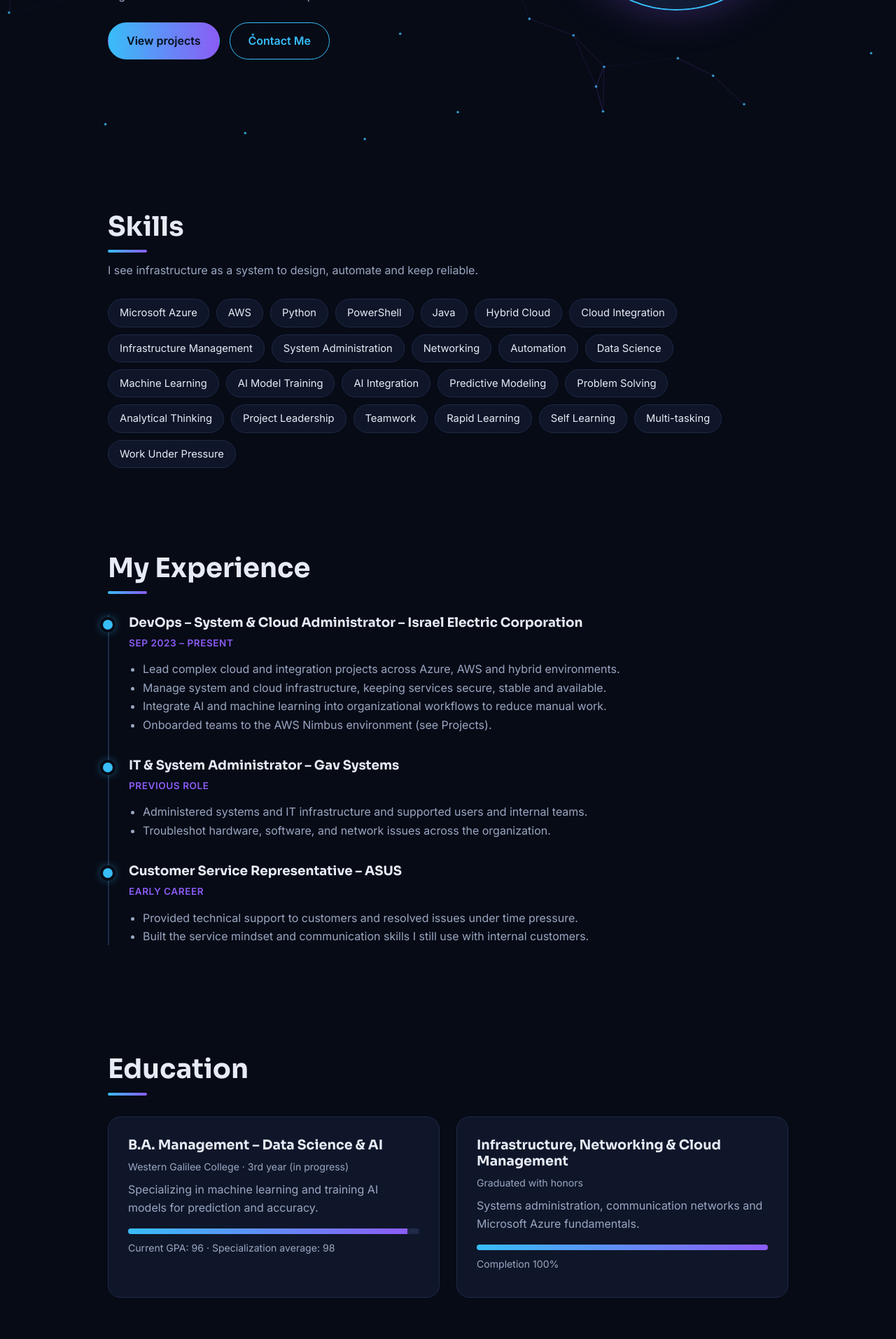
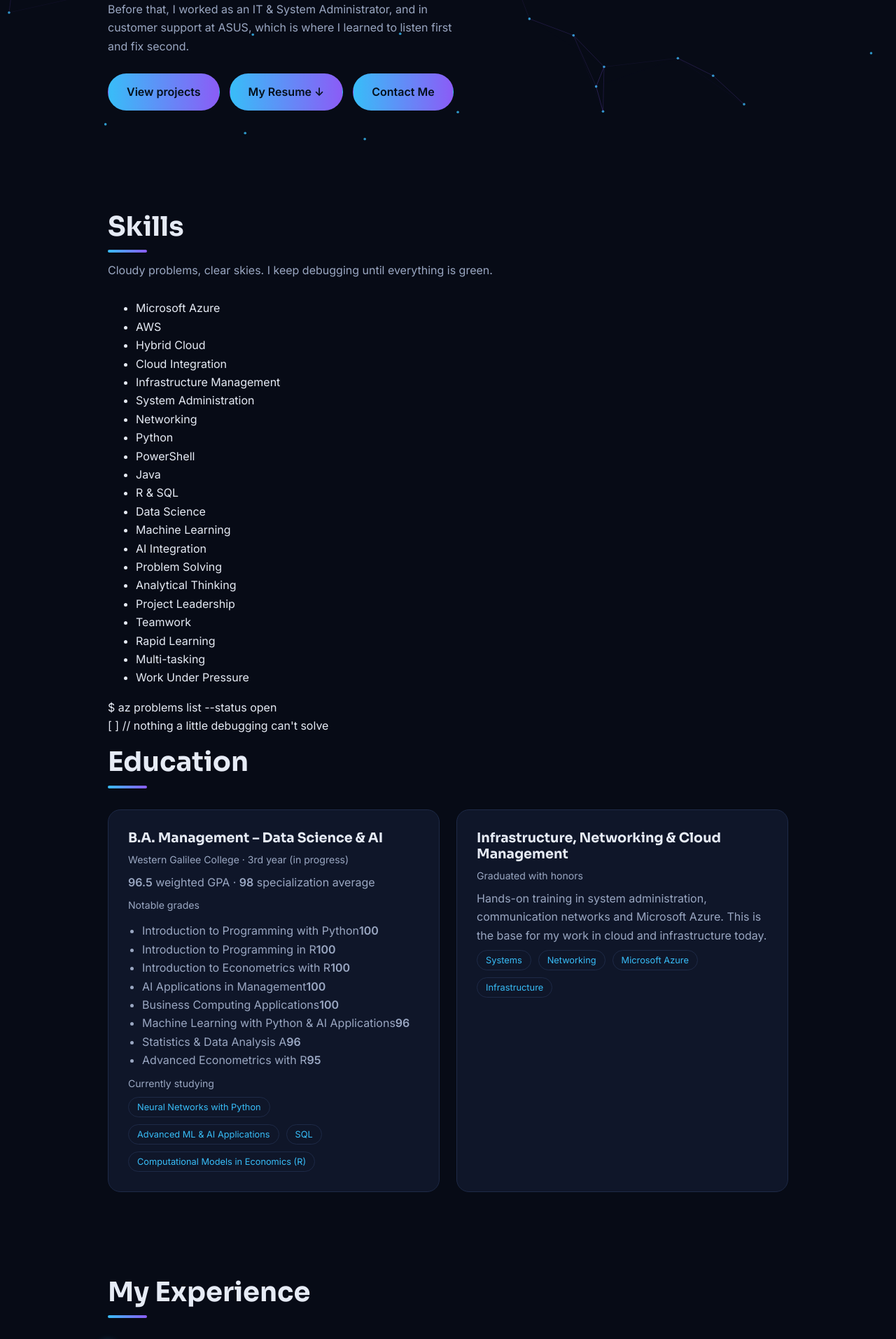
Before and after one commit to danieloren-music/daniel-portfolio, a Flask app: page / in a window 1280 px wide. Shown: the part 595-2509 px from the top of the page at 70% size. Run offline with Flask 3, Linux system fonts and the light colour scheme.

Commit message:
Add files via upload

```diff
--- a/templates/index.html
+++ b/templates/index.html
@@ -1,13 +1,14 @@
 <!doctype html>
-<html lang="en">
+<html lang="en" data-theme="dark">
 <head>
 <meta charset="utf-8">
 <meta name="viewport" content="width=device-width, initial-scale=1">
 <title>Daniel Oren | DevOps & Cloud Engineer</title>
 <meta name="description" content="Daniel Oren – DevOps, System & Cloud Administrator at Israel Electric Corporation. Azure and AWS specialist, hybrid cloud, and AI/ML integration.">
+<script>try{document.documentElement.dataset.theme=localStorage.getItem('theme')||'dark'}catch(e){}</script>
 <link rel="preconnect" href="https://fonts.googleapis.com">
 <link rel="preconnect" href="https://fonts.gstatic.com" crossorigin>
-<link href="https://fonts.googleapis.com/css2?family=Sora:wght@500;700;800&family=Inter:wght@400;500;600&display=swap" rel="stylesheet">
+<link href="https://fonts.googleapis.com/css2?family=Sora:wght@500;700;800&family=Inter:wght@400;500;600&family=JetBrains+Mono:wght@500&display=swap" rel="stylesheet">
 <link rel="stylesheet" href="{{ url_for('static', filename='css/style.css') }}">
 </head>
 <body>
@@ -15,12 +16,19 @@
 
 <header class="nav">
   <a class="logo" href="#home">Daniel Oren</a>
-  <button class="burger" id="burger" aria-label="Menu" aria-expanded="false">☰</button>
   <nav id="menu">
     <a href="#home">Home</a><a href="#about">About</a><a href="#experience">Experience</a>
-    <a href="#education">Education</a><a href="#projects">Projects</a><a href="#contact">Contact Me</a>
-    <a href="https://www.linkedin.com/in/daniel-oren-002271195/" target="_blank" rel="noopener">LinkedIn</a>
+    <a href="#projects">Projects</a><a href="#contact">Contact Me</a>
   </nav>
+  <div class="tools">
+    <!-- TODO: replace GitHub username and phone number -->
+    <a href="https://www.linkedin.com/in/daniel-oren-002271195/" target="_blank" rel="noopener" aria-label="LinkedIn"><svg viewBox="0 0 24 24"><rect x="3" y="3" width="18" height="18" rx="3"/><path d="M8 11v6M8 7.5v.01M12 17v-6m0 3c0-2 1.5-3 3-3s2 1 2 3v3"/></svg></a>
+    <a href="https://github.com/YOUR-GITHUB-USERNAME" target="_blank" rel="noopener" aria-label="GitHub"><svg viewBox="0 0 24 24"><path d="M9 19c-4.3 1.4-4.3-2.5-6-3m12 5v-3.5c0-1 .1-1.4-.5-2 2.8-.3 5.5-1.4 5.5-6a4.6 4.6 0 0 0-1.3-3.2 4.2 4.2 0 0 0-.1-3.2s-1.1-.3-3.5 1.3a12 12 0 0 0-6.2 0C6.5 2.8 5.4 3.1 5.4 3.1a4.2 4.2 0 0 0-.1 3.2A4.6 4.6 0 0 0 4 9.5c0 4.6 2.7 5.7 5.5 6-.6.6-.6 1.2-.5 2V21"/></svg></a>
+    <a href="mailto:danieloren1234@gmail.com" aria-label="Email"><svg viewBox="0 0 24 24"><rect x="3" y="5" width="18" height="14" rx="2"/><path d="m3 7 9 6 9-6"/></svg></a>
+    <a href="tel:+972500000000" aria-label="Phone"><svg viewBox="0 0 24 24"><path d="M5 4h4l2 5-2.5 1.5a11 11 0 0 0 5 5L15 13l5 2v4a2 2 0 0 1-2 2A16 16 0 0 1 3 6a2 2 0 0 1 2-2z"/></svg></a>
+    <button id="theme" aria-label="Switch light / dark mode" title="Switch light / dark mode"></button>
+    <button class="burger" id="burger" aria-label="Menu" aria-expanded="false">☰</button>
+  </div>
 </header>
 
 <main>
@@ -28,27 +36,58 @@
   <div class="hero-text">
     <h1>Hi, I'm Daniel Oren.</h1>
     <h2>DevOps · System &amp; Cloud Engineer</h2>
-    <p>I'm a DevOps, System and Cloud Administrator at Israel Electric Corporation with about 4 years of hands-on experience, and a third-year Management student specializing in Data Science and AI.</p>
-    <p>I specialize in Azure and AWS, and I lead complex cloud, integration and hybrid-environment projects. I also bring AI and machine learning into the organization to automate work and improve service.</p>
+    <p>I'm a DevOps, System and Cloud Administrator at <em class="hl">Israel Electric Corporation</em> with about 4 years of hands-on experience, and a third-year Management student specializing in Data Science and AI (GPA 96.5).</p>
+    <p>I specialize in <em class="hl">Azure and AWS</em>, leading complex cloud, integration and hybrid-environment projects. I also bring <em class="hl">AI and machine learning</em> into the organization to automate work, improve reliability and cut manual effort.</p>
+    <p>Before that, I worked as an IT &amp; System Administrator, and in customer support at ASUS, which is where I learned to listen first and fix second.</p>
     <div class="btns">
       <a class="btn primary" href="#projects">View projects</a>
-      <a class="btn" href="#contact">Contact Me</a>
+      <a class="btn primary" href="{{ url_for('static', filename='Daniel_Oren_CV.pdf') }}" download>My Resume ↓</a>
+      <a class="btn primary" href="#contact">Contact Me</a>
     </div>
   </div>
-  <div class="avatar" role="img" aria-label="Daniel Oren">DO</div>
+  <div class="photo"><img src="{{ url_for('static', filename='images/daniel.jpg') }}" alt="Daniel Oren"></div>
 </section>
 
 <section id="about">
   <h2 class="title">Skills</h2>
-  <p class="lead">I see infrastructure as a system to design, automate and keep reliable.</p>
-  <ul class="chips">
-    <li>Microsoft Azure</li><li>AWS</li><li>Python</li><li>PowerShell</li><li>Java</li>
-    <li>Hybrid Cloud</li><li>Cloud Integration</li><li>Infrastructure Management</li><li>System Administration</li>
-    <li>Networking</li><li>Automation</li><li>Data Science</li><li>Machine Learning</li>
-    <li>AI Model Training</li><li>AI Integration</li><li>Predictive Modeling</li>
-    <li>Problem Solving</li><li>Analytical Thinking</li><li>Project Leadership</li><li>Teamwork</li>
-    <li>Rapid Learning</li><li>Self Learning</li><li>Multi-tasking</li><li>Work Under Pressure</li>
+  <p class="lead">Cloudy problems, clear skies. I keep debugging until everything is green.</p>
+  <ul class="clouds">
+    <li class="c1"><span>Microsoft Azure</span></li><li class="c1"><span>AWS</span></li><li class="c1"><span>Hybrid Cloud</span></li>
+    <li class="c1"><span>Cloud Integration</span></li><li class="c1"><span>Infrastructure Management</span></li><li class="c1"><span>System Administration</span></li><li class="c1"><span>Networking</span></li>
+    <li class="c2"><span>Python</span></li><li class="c2"><span>PowerShell</span></li><li class="c2"><span>Java</span></li>
+    <li class="c2"><span>R &amp; SQL</span></li><li class="c2"><span>Data Science</span></li><li class="c2"><span>Machine Learning</span></li><li class="c2"><span>AI Integration</span></li>
+    <li class="c3"><span>Problem Solving</span></li><li class="c3"><span>Analytical Thinking</span></li><li class="c3"><span>Project Leadership</span></li>
+    <li class="c3"><span>Teamwork</span></li><li class="c3"><span>Rapid Learning</span></li><li class="c3"><span>Multi-tasking</span></li><li class="c3"><span>Work Under Pressure</span></li>
   </ul>
+  <p class="term">$ az problems list --status open<br>[ ] <span>// nothing a little debugging can't solve</span></p>
+
+  <h2 class="title edu">Education</h2>
+  <div class="cards">
+    <article class="card">
+      <h3>B.A. Management – Data Science &amp; AI</h3>
+      <p class="meta">Western Galilee College · 3rd year (in progress)</p>
+      <p class="score"><b>96.5</b> weighted GPA <span>·</span> <b>98</b> specialization average</p>
+      <p class="meta sub">Notable grades</p>
+      <ul class="grades">
+        <li><span>Introduction to Programming with Python</span><b>100</b><i style="--w:100%"></i></li>
+        <li><span>Introduction to Programming in R</span><b>100</b><i style="--w:100%"></i></li>
+        <li><span>Introduction to Econometrics with R</span><b>100</b><i style="--w:100%"></i></li>
+        <li><span>AI Applications in Management</span><b>100</b><i style="--w:100%"></i></li>
+        <li><span>Business Computing Applications</span><b>100</b><i style="--w:100%"></i></li>
+        <li><span>Machine Learning with Python &amp; AI Applications</span><b>96</b><i style="--w:96%"></i></li>
+        <li><span>Statistics &amp; Data Analysis A</span><b>96</b><i style="--w:96%"></i></li>
+        <li><span>Advanced Econometrics with R</span><b>95</b><i style="--w:95%"></i></li>
+      </ul>
+      <p class="meta sub">Currently studying</p>
+      <ul class="chips small"><li>Neural Networks with Python</li><li>Advanced ML &amp; AI Applications</li><li>SQL</li><li>Computational Models in Economics (R)</li></ul>
+    </article>
+    <article class="card">
+      <h3>Infrastructure, Networking &amp; Cloud Management</h3>
+      <p class="meta">Graduated with honors</p>
+      <p>Hands-on training in system administration, communication networks and Microsoft Azure. This is the base for my work in cloud and infrastructure today.</p>
+      <ul class="chips small"><li>Systems</li><li>Networking</li><li>Microsoft Azure</li><li>Infrastructure</li></ul>
+    </article>
+  </div>
 </section>
 
 <section id="experience">
@@ -58,47 +97,33 @@
       <h3>DevOps – System &amp; Cloud Administrator – Israel Electric Corporation</h3>
       <span class="date">SEP 2023 – PRESENT</span>
       <ul>
-        <li>Lead complex cloud and integration projects across Azure, AWS and hybrid environments.</li>
-        <li>Manage system and cloud infrastructure, keeping services secure, stable and available.</li>
-        <li>Integrate AI and machine learning into organizational workflows to reduce manual work.</li>
-        <li>Onboarded teams to the AWS Nimbus environment (see Projects).</li>
+        <li>Lead complex cloud and integration projects across Azure, AWS and hybrid on-prem/cloud environments, from planning through production.</li>
+        <li>Administer and maintain system and cloud infrastructure, focusing on availability, security and performance.</li>
+        <li>Planned and led the onboarding of teams and workloads to AWS Nimbus, the organization's AWS environment.</li>
+        <li>Automate recurring operational tasks with PowerShell and Python to cut manual work and human error.</li>
+        <li>Bring AI and machine learning into day-to-day operations, turning ideas into working solutions.</li>
+        <li>Work across infrastructure, networking and development teams, and guide colleagues through new technologies.</li>
       </ul>
+      <ul class="chips small"><li>Azure</li><li>AWS</li><li>Hybrid Cloud</li><li>PowerShell</li><li>Python</li></ul>
     </article>
     <article class="item">
       <h3>IT &amp; System Administrator – Gav Systems</h3>
       <span class="date">PREVIOUS ROLE</span>
       <ul>
-        <li>Administered systems and IT infrastructure and supported users and internal teams.</li>
-        <li>Troubleshot hardware, software, and network issues across the organization.</li>
+        <li>Managed day-to-day IT operations: user accounts, workstations, networks and internal systems.</li>
+        <li>Diagnosed and resolved hardware, software and network issues, keeping downtime short.</li>
+        <li>Documented procedures and supported users, building the system-administration base for my cloud career.</li>
       </ul>
+      <ul class="chips small"><li>System Administration</li><li>Networking</li><li>Troubleshooting</li></ul>
     </article>
     <article class="item">
       <h3>Customer Service Representative – ASUS</h3>
       <span class="date">EARLY CAREER</span>
       <ul>
-        <li>Provided technical support to customers and resolved issues under time pressure.</li>
-        <li>Built the service mindset and communication skills I still use with internal customers.</li>
+        <li>Diagnosed and resolved customers' technical issues, handling each case from first contact to resolution.</li>
+        <li>Learned to explain technical problems clearly and stay calm under pressure, skills I use with internal customers today.</li>
       </ul>
-    </article>
-  </div>
-</section>
-
-<section id="education">
-  <h2 class="title">Education</h2>
-  <div class="cards">
-    <article class="card">
-      <h3>B.A. Management – Data Science &amp; AI</h3>
-      <p class="meta">Western Galilee College · 3rd year (in progress)</p>
-      <p>Specializing in machine learning and training AI models for prediction and accuracy.</p>
-      <div class="bar"><div style="width:96%"></div></div>
-      <p class="meta">Current GPA: 96 · Specialization average: 98</p>
-    </article>
-    <article class="card">
-      <h3>Infrastructure, Networking &amp; Cloud Management</h3>
-      <p class="meta">Graduated with honors</p>
-      <p>Systems administration, communication networks and Microsoft Azure fundamentals.</p>
-      <div class="bar"><div style="width:100%"></div></div>
-      <p class="meta">Completion 100%</p>
+      <ul class="chips small"><li>Technical Support</li><li>Communication</li><li>Service Mindset</li></ul>
     </article>
   </div>
 </section>
@@ -120,7 +145,7 @@
     </article>
     <article class="card project">
       <h3>SmartQ – AI-Powered ITSM Demo</h3>
-      <p class="tag">Personal Project</p>
+      <p class="tag">AI Project</p>
       <p>A demo IT service management system with a chat interface. The user describes the problem in natural language, and SmartQ opens the ticket and routes it to the right handling team.</p>
       <ul>
         <li>Conversational ticket creation, with no forms to fill in.</li>
```
